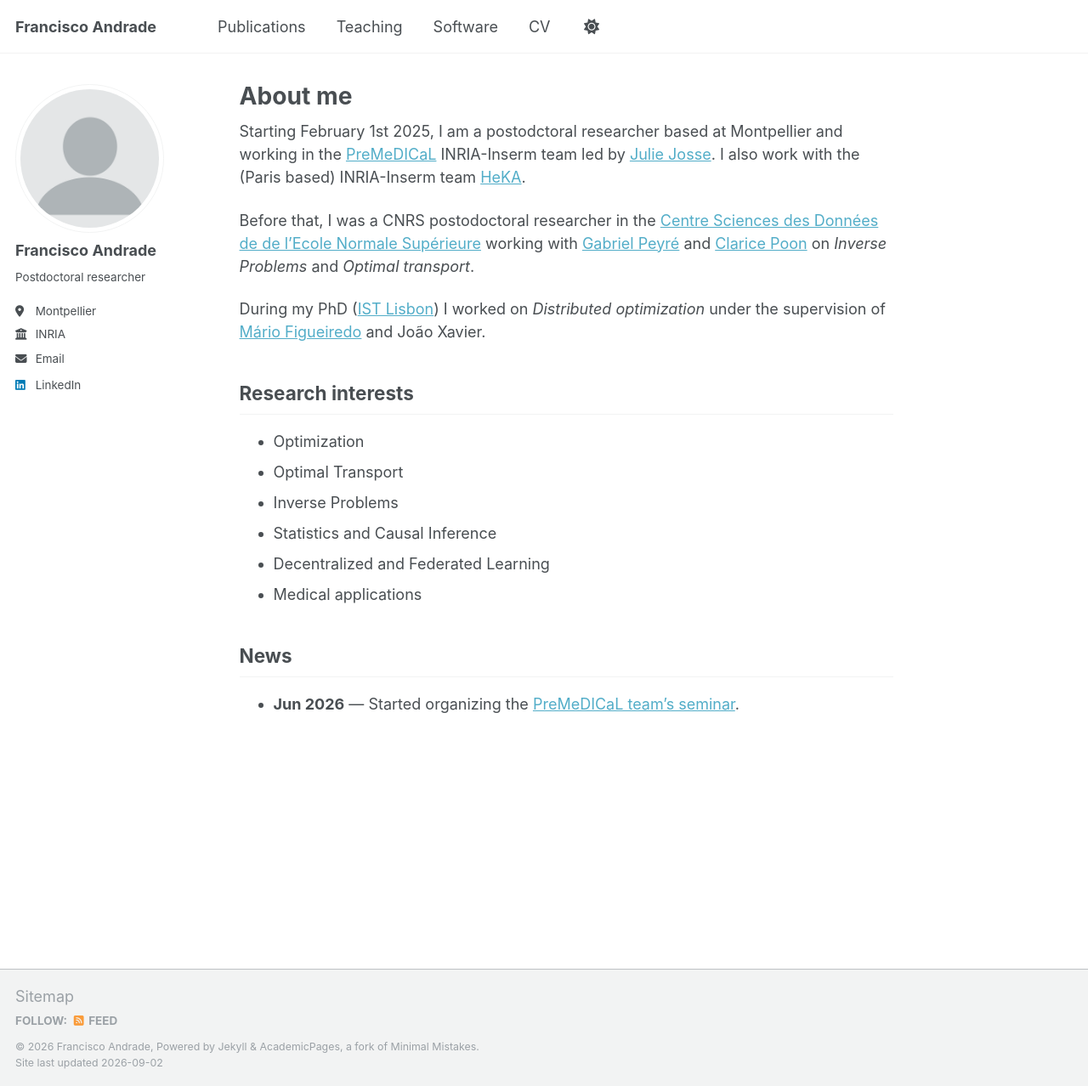
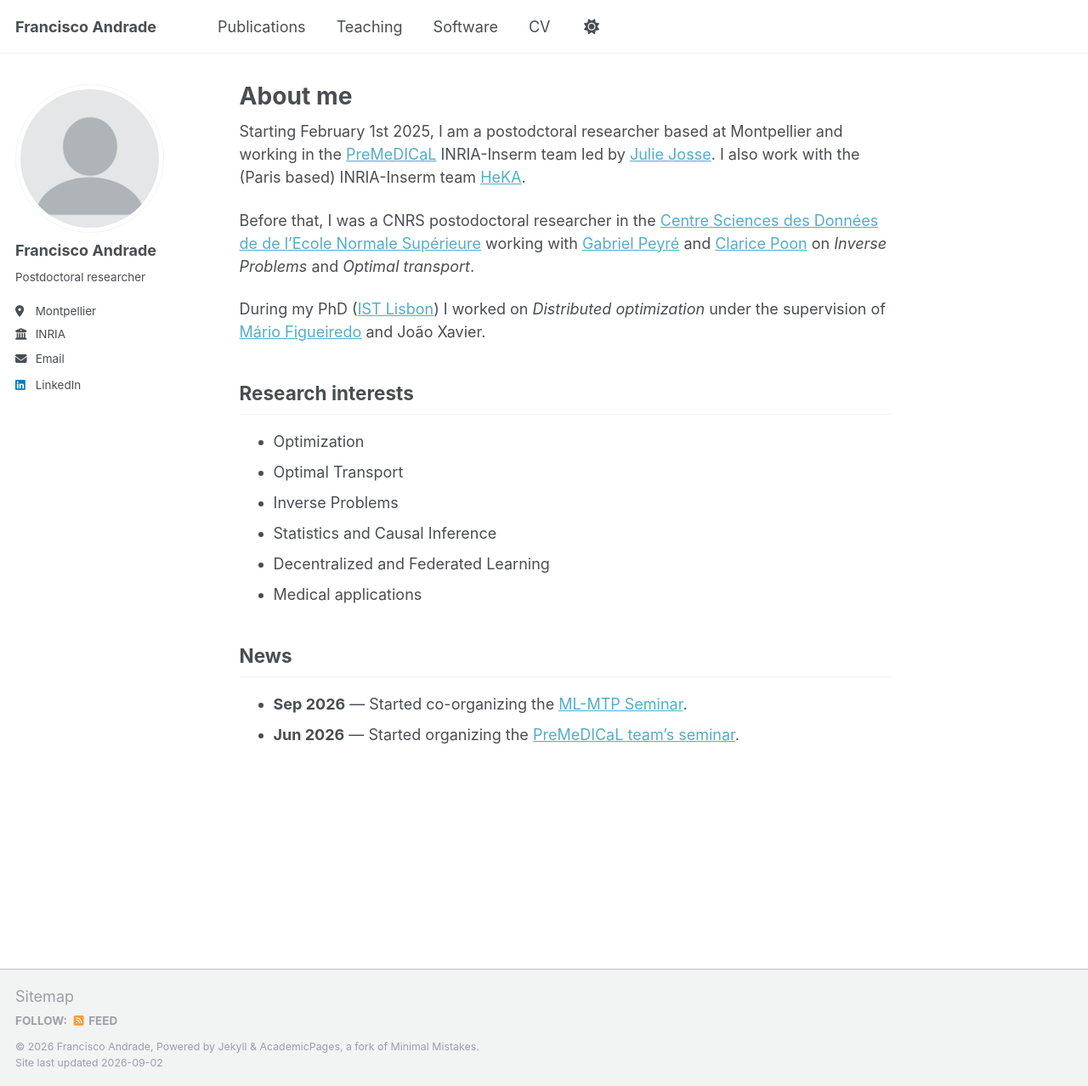
Before and after one commit to FranciscoAndrade90/FranciscoAndrade90.github.io, a Jekyll site: the page built from _pages/about.md, in a window 1280 px wide and 1278 px high. Shown: the whole window at 85% size. Built offline with Jekyll 4.4.1, drawn with Linux system fonts in a browser that asks for light colours.

Commit message:
Update about.md

```diff
--- a/_pages/about.md
+++ b/_pages/about.md
@@ -23,4 +23,5 @@ During my PhD ([IST Lisbon](https://tecnico.ulisboa.pt/pt)) I worked on *Distrib
 
 ## News
 
+- **Sep 2026** — Started co-organizing the [ML-MTP Seminar](https://isdm.umontpellier.fr/les-halles-de-lia/machine-learning-in-montpellier-theory-practice/).
 - **Jun 2026** — Started organizing the [PreMeDICaL team's seminar](https://team.inria.fr/premedical/seminars/).
```
